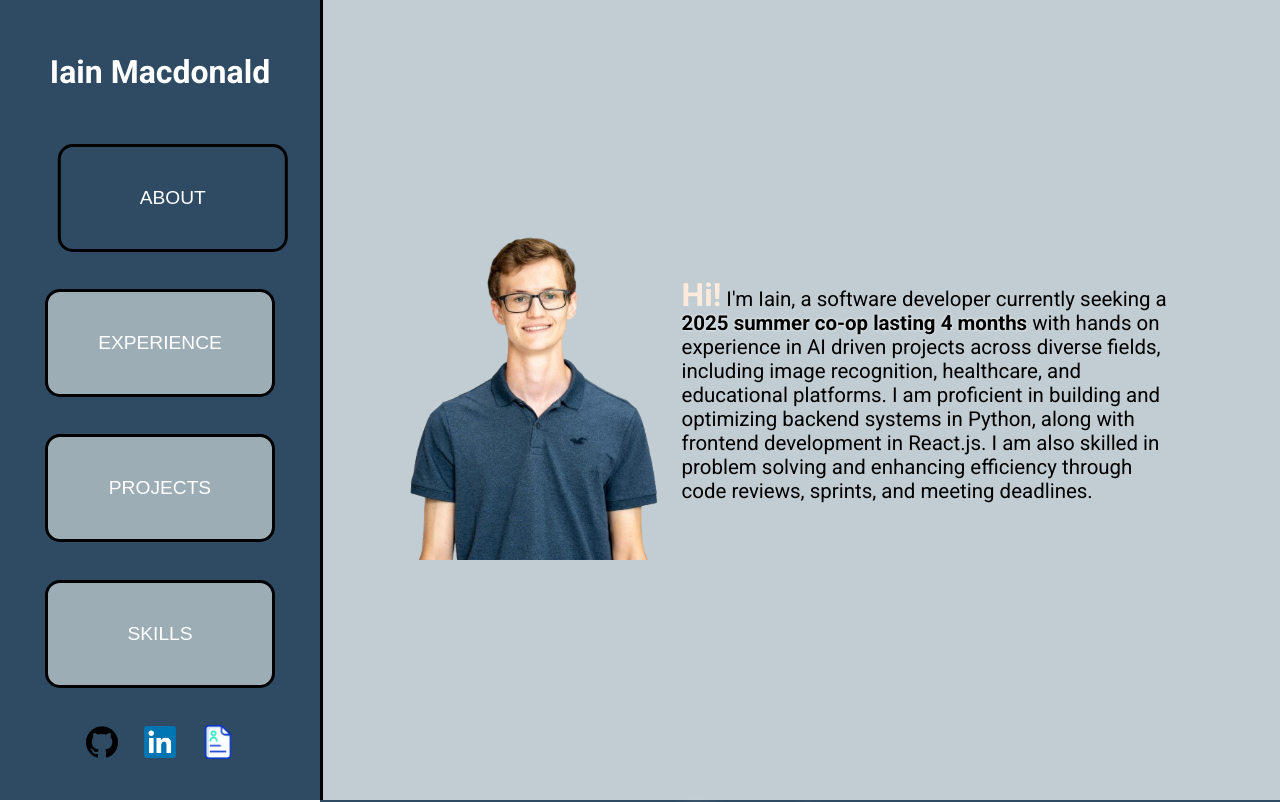
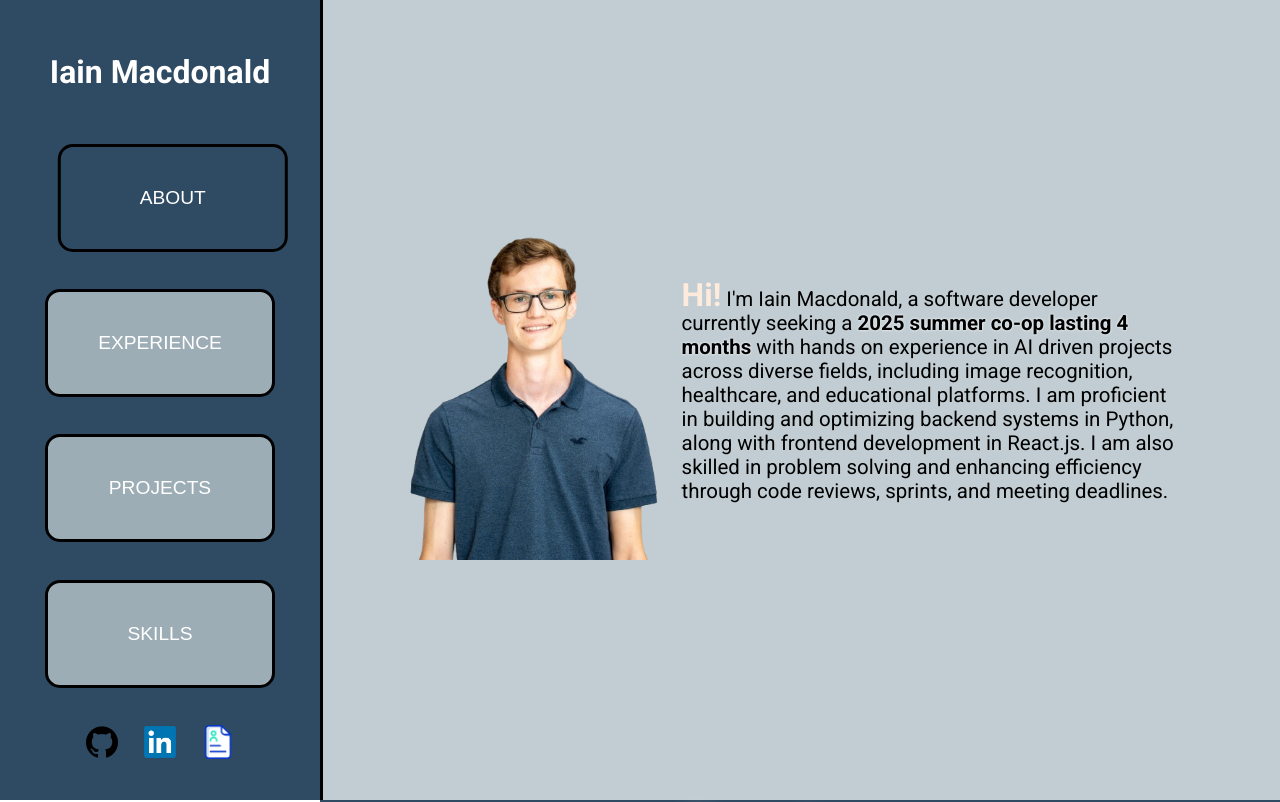
Before and after one commit to IainMac32/Website, a React (Create React App) app: page / in a window 1280 px wide. Shown: the top 802 px of the page. Built offline with nearby package versions, Linux system fonts and the light colour scheme.

Commit message:
changed intro paragraph

```diff
--- a/src/App.js
+++ b/src/App.js
@@ -508,7 +508,7 @@ const StyledHeader = styled.h1`
 
             <StyledParagraph>
               <p style={{  marginTop: "2%", marginRight: "7%",}}>
-                <HiText>Hi!</HiText> I'm Iain, a software developer currently seeking a <BoldOutlineText>2025 summer co-op lasting 4 months</BoldOutlineText> with hands on experience in AI driven projects across diverse fields, including image recognition, healthcare, and educational platforms. I am proficient in building and optimizing backend systems in Python, along with frontend development in React.js. I am also skilled in problem solving and enhancing efficiency through code reviews, sprints, and meeting deadlines.
+                <HiText>Hi!</HiText> I'm Iain Macdonald, a software developer currently seeking a <BoldOutlineText>2025 summer co-op lasting 4 months</BoldOutlineText> with hands on experience in AI driven projects across diverse fields, including image recognition, healthcare, and educational platforms. I am proficient in building and optimizing backend systems in Python, along with frontend development in React.js. I am also skilled in problem solving and enhancing efficiency through code reviews, sprints, and meeting deadlines.
               </p>
             </StyledParagraph>
 
```
